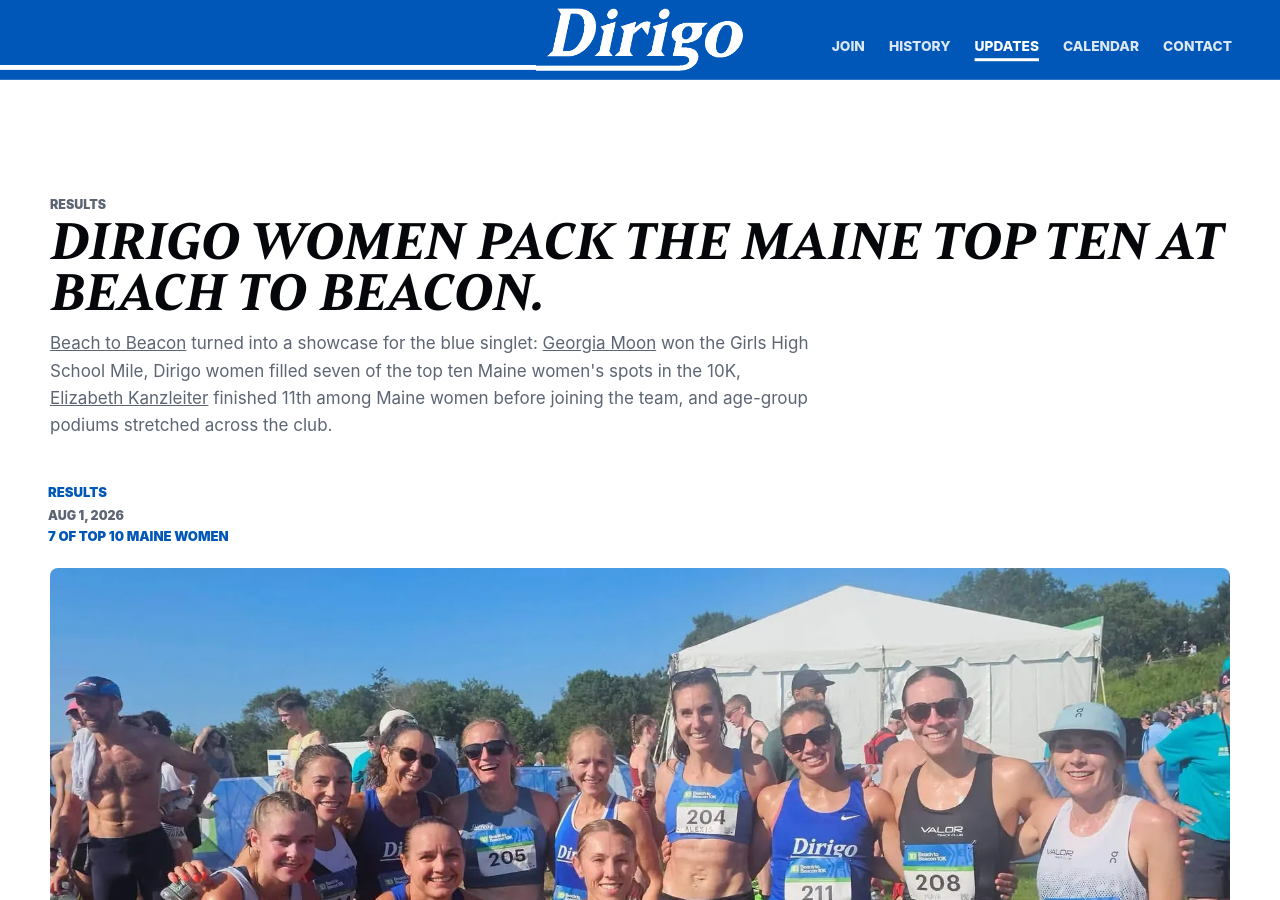
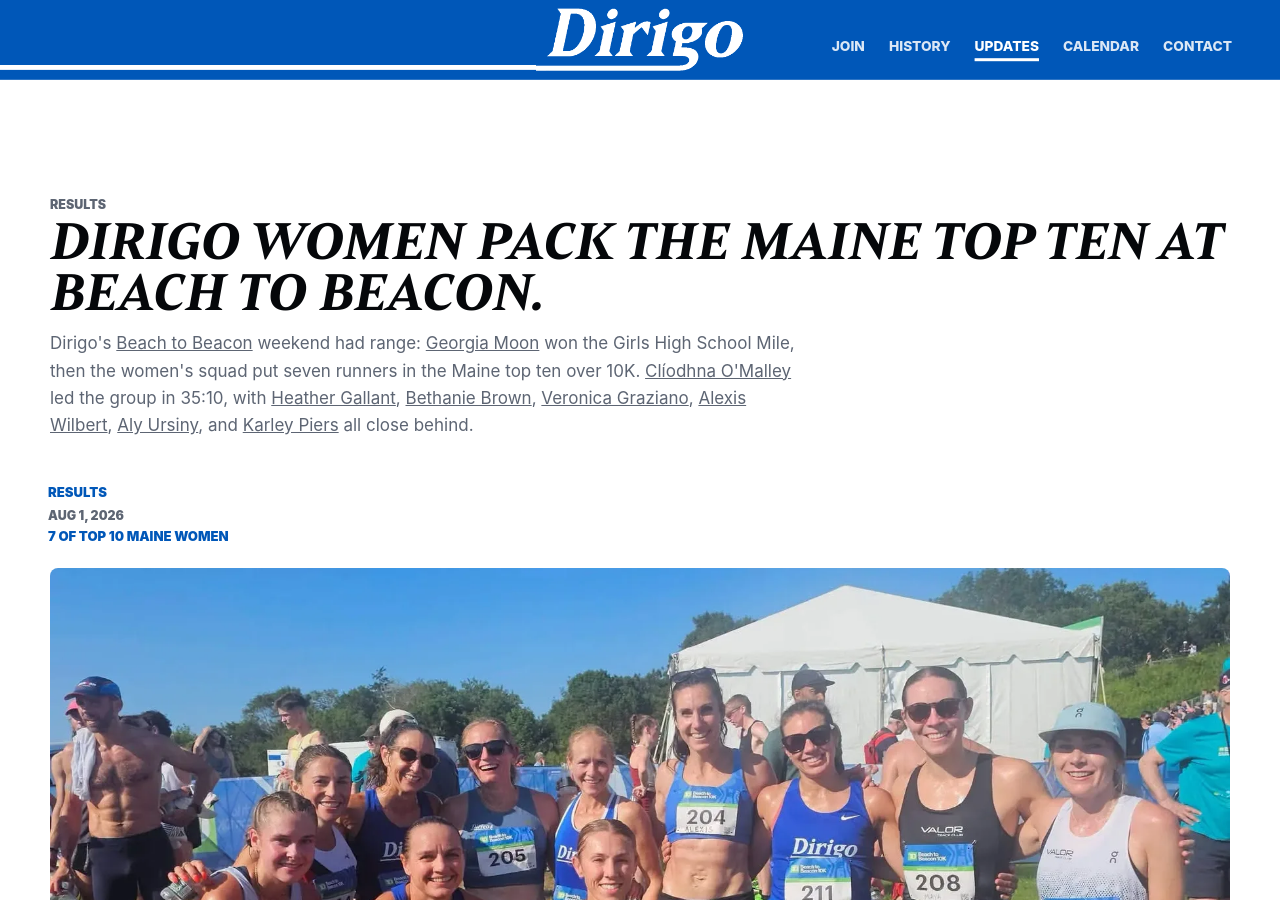
Before and after one commit to dirigorc/dirigorc, a Jekyll site: the page built from _posts/2026-08-01-beach-to-beacon-dirigo-women-top-ten.md, in a window 1280 px wide and 900 px high. Built offline with Jekyll 4.4.1, drawn with Linux system fonts in a browser that asks for light colours; some of the changed lines change nothing that is shown.

Commit message:
b2b tweaks

```diff
--- a/_posts/2026-08-01-beach-to-beacon-dirigo-women-top-ten.md
+++ b/_posts/2026-08-01-beach-to-beacon-dirigo-women-top-ten.md
@@ -30,11 +30,15 @@
     alt: Beach to Beacon awards podium.
   - src: assets/images/updates/b2b-2026/beach-to-beacon-2026-finish-sign-team.webp
     alt: Dirigo runners after Beach to Beacon 2026.
+  - src: assets/images/updates/b2b-2026/beach-to-beacon-2026-postrace-family-photo.webp
+    alt: Dirigo runner after Beach to Beacon 2026.
   - src: assets/images/updates/b2b-2026/beach-to-beacon-2026-postrace-dirigo-duo.webp
     alt: Dirigo runners after Beach to Beacon 2026.
   - src: assets/images/updates/b2b-2026/beach-to-beacon-2026-postrace-women-duo.webp
     alt: Dirigo runners after Beach to Beacon 2026.
   - src: assets/images/updates/b2b-2026/beach-to-beacon-2026-postrace-thumbs-up.webp
+    alt: Dirigo runner after Beach to Beacon 2026.
+  - src: assets/images/updates/b2b-2026/beach-to-beacon-2026-postrace-friends-duo.webp
     alt: Dirigo runner after Beach to Beacon 2026.
   - src: assets/images/updates/b2b-2026/beach-to-beacon-2026-postrace-supporter-duo.webp
     alt: Dirigo runner after Beach to Beacon 2026.
@@ -45,7 +49,7 @@
   - src: assets/images/updates/b2b-2026/beach-to-beacon-2026-postrace-mens-duo.webp
     alt: Dirigo runners after Beach to Beacon 2026.
 
-summary: "Beach to Beacon turned into a showcase for the blue singlet: Georgia Moon won the Girls High School Mile, Dirigo women filled seven of the top ten Maine women's spots in the 10K, Elizabeth Kanzleiter finished 11th among Maine women before joining the team, and age-group podiums stretched across the club."
+summary: "Dirigo's Beach to Beacon weekend had range: Georgia Moon won the Girls High School Mile, then the women's squad put seven runners in the Maine top ten over 10K. Clíodhna O'Malley led the group in 35:10, with Heather Gallant, Bethanie Brown, Veronica Graziano, Alexis Wilbert, Aly Ursiny, and Karley Piers all close behind."
 tags:
   - "Beach to Beacon"
   - "Georgia Moon"
```
Also changed, not shown: assets/images/updates/b2b-2026/beach-to-beacon-2026-postrace-family-photo.webp (added), assets/images/updates/b2b-2026/beach-to-beacon-2026-postrace-friends-duo.webp (added).
